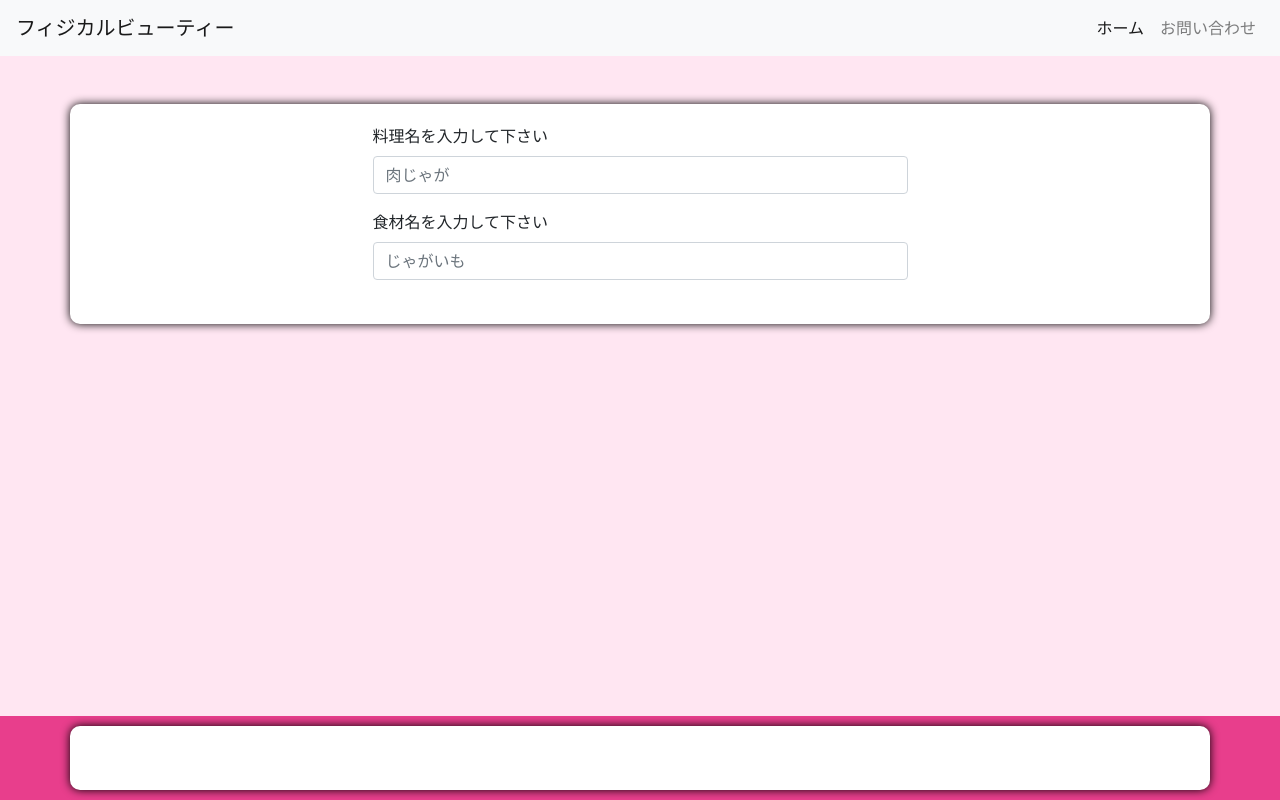
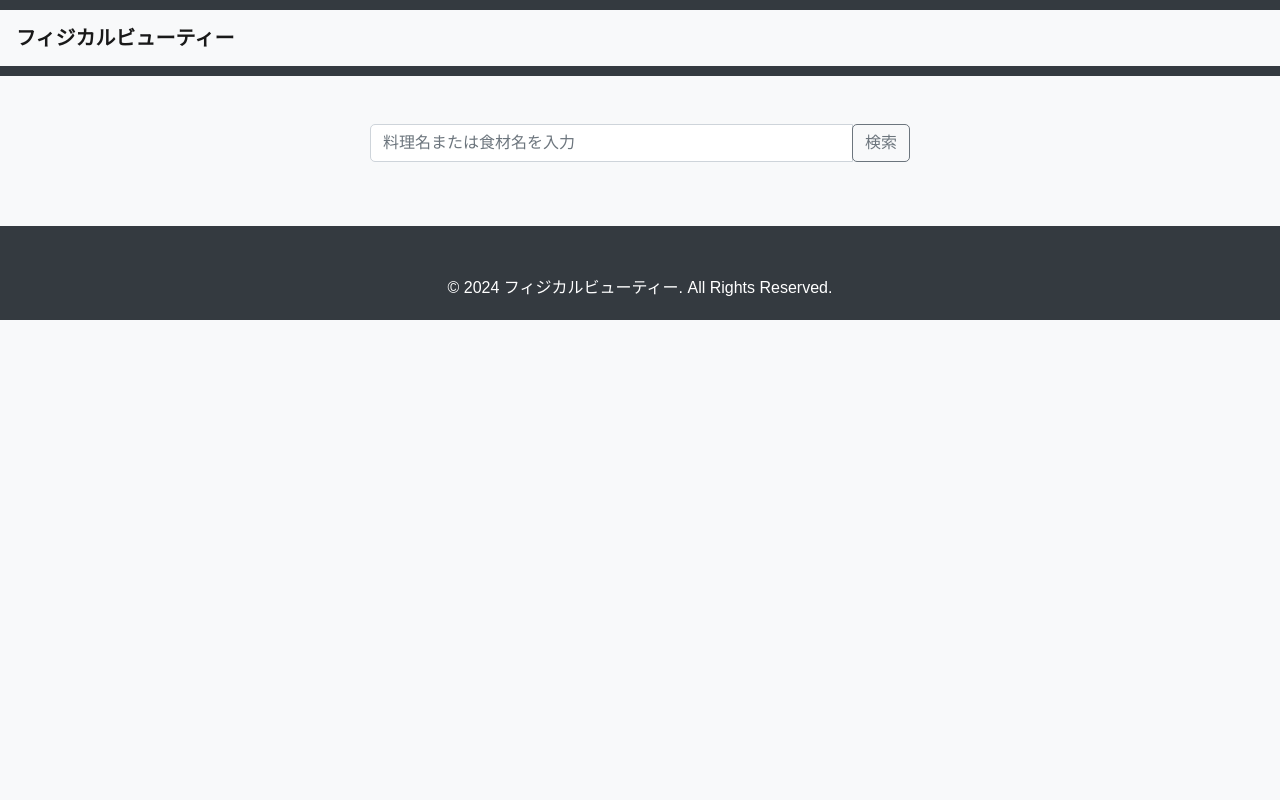
Before and after one commit to ShinYamamoto0402/app_physical_beauty, a Flask app: page / in a window 1280 px wide. Run offline with Flask 2, Linux system fonts and the light colour scheme; some libraries are stand-ins or nearby versions.

Commit message:
検索機能を追加

```diff
--- a/app/static/history.js
+++ /dev/null
@@ -1,8 +0,0 @@
-// history.js
-function showSearchHistory() {
-    // クッキーから検索履歴を読み取り表示する
-    const history = getCookie('searchHistory');
-    if (history) {
-        document.getElementById('searchHistory').innerHTML = '<strong>検索履歴:</strong> ' + history;
-    }
-}
--- a/app/static/main.js
+++ /dev/null
@@ -1,50 +0,0 @@
-var dishTimeout;
-var ingredientTimeout;
-
-function delayedSearchDish() {
-    clearTimeout(dishTimeout);
-    dishTimeout = setTimeout(function () {
-        searchDish();
-    }, 3000);
-}
-
-function delayedSearchIngredient() {
-    clearTimeout(ingredientTimeout);
-    ingredientTimeout = setTimeout(function () {
-        searchIngredient();
-    }, 3000);
-}
-
-function searchDish() {
-    var dishName = document.getElementById('dishInput').value;
-    // 仮の非同期処理（ダミーのサーバーレスポンス）
-    performDummyAsyncOperation(dishName);
-}
-
-function searchIngredient() {
-    var ingredientName = document.getElementById('ingredientInput').value;
-    // 仮の非同期処理（ダミーのサーバーレスポンス）
-    performDummyAsyncOperation(ingredientName);
-}
-
-function performDummyAsyncOperation(name) {
-    // 仮の非同期処理（ダミーのサーバーレスポンス）
-    setTimeout(function () {
-        var result = formatResult(name);
-        displayResult(result);
-    }, 1000); // 1秒後に処理が完了したと仮定
-}
-
-function formatResult(name) {
-    // 仮の結果整形処理
-    var result = `
-        <h2>${name}</h2>
-        <p>Success</p>
-    `;
-    return result;
-}
-
-function displayResult(result) {
-    var resultArea = document.getElementById('resultArea');
-    resultArea.innerHTML = result;
-}
--- a/app/static/search.js
+++ b/app/static/search.js
@@ -1,25 +1,30 @@
-// search.js
-function searchDish() {
-    var dishName = document.getElementById('dishInput').value;
-    // 仮の非同期処理（ダミーのサーバーレスポンス）
-    performDummyAsyncOperation(dishName);
-}
+document.addEventListener("DOMContentLoaded", function () {
+    document.getElementById("searchButton").addEventListener("click", function () {
+        var dishInputValue = document.getElementById("dishInput").value;
+        var error = document.getElementById("error");
+        var exceptionError = document.getElementById("exceptionError");
 
-function searchIngredient() {
-    var ingredientName = document.getElementById('ingredientInput').value;
-    // 仮の非同期処理（ダミーのサーバーレスポンス）
-    performDummyAsyncOperation(ingredientName);
-}
+        if (dishInputValue.trim() === "") {
+            error.innerText = "料理名または食材名を入力してください。";
+            exceptionError.innerText = "";
+            return;
+        }
 
-// main.js
-// ... その他の関数や変数の定義
+        error.innerText = "";
 
-function performDummyAsyncOperation(name) {
-    // 仮の非同期処理（ダミーのサーバーレスポンス）
-    setTimeout(function () {
-        var result = formatResult(name);
-        displayResult(result);
-    }, 1000); // 1秒後に処理が完了したと仮定
-}
+        var requestData = "・日本語でレスポンスをしてください。\n・" + dishInputValue + " 100gあたりのカロリーとたんぱく質量を教えてください。小数点第一位までお願いします。\n・" + dishInputValue + " は料理名または食材名でしょうか？もし違うのであれば下記テンプレートを無視して「exceptionError」と文字列をだけを返して処理を中断してください（それ以外の文言は一切付け加えないこと）。\n・下記テンプレートに当てはめてjson形式でレスポンスをしてください。\n{\n  \"" + dishInputValue + "\": {\n    \"カロリー\": \"kal\",\n    \"たんぱく質\": \"g\"\n  }\n}";
 
-// ... その他の関数や変数の定義
+        // GPT3.5からのレスポンス結果
+        var result = "exceptionError";
+
+        if (result === "exceptionError") {
+            exceptionError.innerText = "料理名または食材名が間違っています。";
+            return;
+        }
+    });
+
+    document.getElementById("dishInput").addEventListener("click", function () {
+        document.getElementById("error").innerText = "";
+        document.getElementById("exceptionError").innerText = "";
+    });
+});
--- a/app/static/styles.css
+++ b/app/static/styles.css
@@ -1,27 +1,40 @@
-/* styles.css */
 body {
-    background-color: #ffe6f2; /* ピンク系の背景色 */
+    font-family: Arial, sans-serif;
+    background-color: #f8f9fa;
+}
+
+header {
+    background-color: #343a40;
+    padding: 10px 0;
+}
+
+.navbar-brand {
+    color: #ffffff;
+    font-weight: bold;
 }
 
 .container {
-    background-color: #ffffff; /* 白色のコンテナ */
-    box-shadow: 0px 0px 10px 0px #000000;
-    padding: 20px;
-    border-radius: 10px;
-}
-
-.btn-pink {
-    background-color: #e83e8c; /* ピンクのボタン */
-    border-color: #e83e8c; /* ピンクのボーダー */
-    color: #fff; /* 白色のテキスト */
+    margin-top: 30px;
 }
 
 footer {
-    background-color: #e83e8c; /* ピンク系のフッター背景色 */
-    color: #fff; /* 白色のテキスト */
-    padding: 10px 0;
-    position: fixed;
-    bottom: 0;
-    width: 100%;
+    background-color: #343a40;
+    color: #ffffff;
+    padding: 20px 0;
+}
+
+.text-center {
     text-align: center;
 }
+
+.input-group {
+    margin-bottom: 20px;
+}
+
+.form-control {
+    border-radius: 5px;
+}
+
+#searchButton {
+    border-radius: 5px;
+}
--- a/app/templates/input_form.html
+++ b/app/templates/input_form.html
@@ -1,53 +1,36 @@
-<!-- index.html -->
 <!DOCTYPE html>
 <html lang="en">
+
 <head>
     <meta charset="UTF-8">
     <meta name="viewport" content="width=device-width, initial-scale=1.0">
     <title>フィジカルビューティー</title>
-    <!-- Bootstrap CSS -->
     <link rel="stylesheet" href="https://maxcdn.bootstrapcdn.com/bootstrap/4.0.0/css/bootstrap.min.css">
     <link rel="stylesheet" href="{{ url_for('static', filename='styles.css') }}">
 </head>
+
 <body>
-    <!-- Header -->
     <header>
         <nav class="navbar navbar-expand-lg navbar-light bg-light">
             <a class="navbar-brand" href="#">フィジカルビューティー</a>
-            <button class="navbar-toggler" type="button" data-toggle="collapse" data-target="#navbarNav" aria-controls="navbarNav" aria-expanded="false" aria-label="Toggle navigation">
-                <span class="navbar-toggler-icon"></span>
-            </button>
-            <div class="collapse navbar-collapse" id="navbarNav">
-                <ul class="navbar-nav ml-auto">
-                    <li class="nav-item active">
-                        <a class="nav-link" href="#">ホーム <span class="sr-only">(current)</span></a>
-                    </li>
-                    <li class="nav-item">
-                        <a class="nav-link" href="#">お問い合わせ</a>
-                    </li>
-                </ul>
-            </div>
         </nav>
     </header>
 
     <div class="container mt-5">
         <div class="row">
             <div class="col-md-6 offset-md-3">
-                <label for="dishInput">料理名を入力して下さい</label>
+                <div id="error" class="text-danger"></div>
+                <div id="exceptionError" class="text-danger"></div>
                 <div class="input-group mb-3">
-                    <input type="text" class="form-control" id="dishInput" placeholder="肉じゃが" oninput="delayedSearchDish()">
+                    <input type="text" class="form-control" id="dishInput" placeholder="料理名または食材名を入力">
+                    <div class="input-group-append">
+                        <button class="btn btn-outline-secondary" type="button" id="searchButton">検索</button>
+                    </div>
                 </div>
-                <label for="ingredientInput">食材名を入力して下さい</label>
-                <div class="input-group mb-3">
-                    <input type="text" class="form-control" id="ingredientInput" placeholder="じゃがいも" oninput="delayedSearchIngredient()">
-                </div>
-                <div id="resultArea" class="mt-4"></div>
-                <div id="searchHistory" class="mt-4"></div>
             </div>
         </div>
     </div>
 
-    <!-- Footer -->
     <footer class="mt-5">
         <div class="container">
             <div class="row">
@@ -58,12 +41,9 @@
         </div>
     </footer>
 
-    <!-- Bootstrap JS and Popper.js -->
     <script src="https://code.jquery.com/jquery-3.2.1.slim.min.js"></script>
-    <script src="https://cdnjs.cloudflare.com/ajax/libs/popper.js/1.12.9/umd/popper.min.js"></script>
     <script src="https://maxcdn.bootstrapcdn.com/bootstrap/4.0.0/js/bootstrap.min.js"></script>
-    <script src="{{ url_for('static', filename='main.js') }}"></script>
     <script src="{{ url_for('static', filename='search.js') }}"></script>
-    <script src="{{ url_for('static', filename='history.js') }}"></script>
 </body>
+
 </html>
--- a/run.py
+++ b/run.py
@@ -1,6 +1,6 @@
 from flask import Flask, render_template
 
-app = Flask(__name__,  template_folder='app/templates')
+app = Flask(__name__, template_folder='app/templates', static_folder='app/static')
 
 @app.route('/')
 def home():
```
